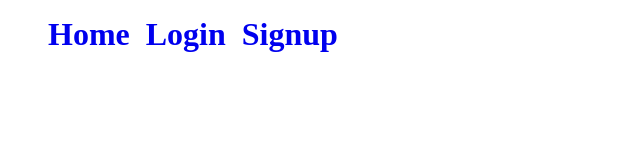
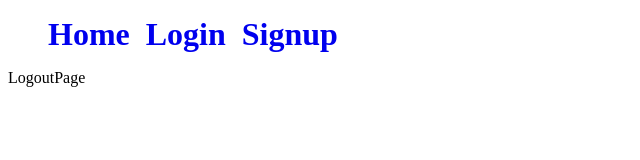
Before and after one commit to Tomislav-Busic/mern-crud, a React (Create React App) app in the folder frontend/: page /logout in a window 1280 px wide. Before the commit this address had no page. Shown: the top 160 px of the page, without its empty margins (0-640 px from the left). Built offline with nearby package versions, Linux system fonts and the light colour scheme.

Commit message:
import LogoutPage

```diff
--- a/frontend/src/App.js
+++ b/frontend/src/App.js
@@ -4,6 +4,7 @@ import { LoginPage } from "./pages/LoginPage";
 import { NotesPage } from "./pages/NotesPage";
 import { BrowserRouter as Router, Routes, Route } from "react-router-dom";
 import { SignupPage } from "./pages/SignupPage";
+import { LogoutPage } from "./pages/LogoutPage";
 
 function App() {
   return (
@@ -22,6 +23,7 @@ function App() {
           />
           <Route path="/login" element={<LoginPage />} />
           <Route path="/signup" element={<SignupPage />} />
+          <Route path="/logout" element={<LogoutPage />} />
         </Routes>
       </Router>
     </div>
```
